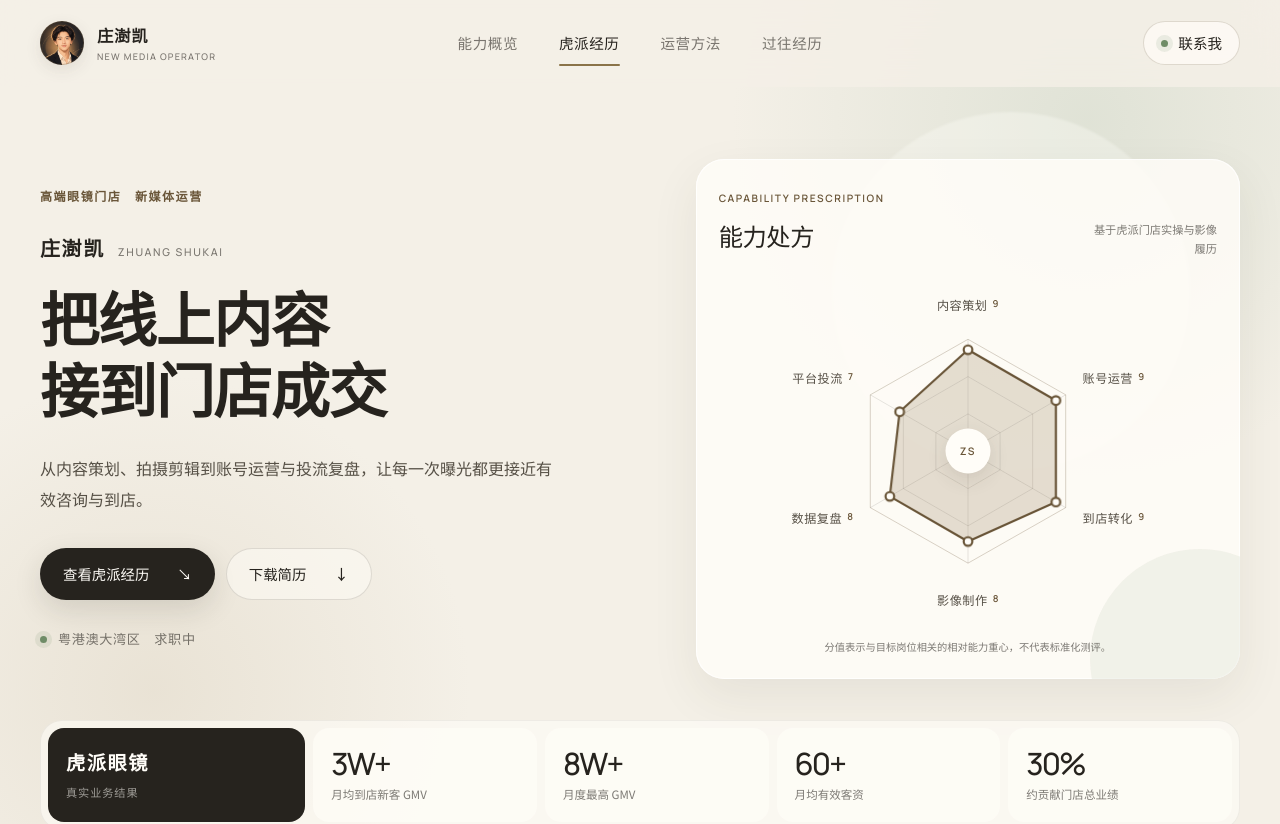
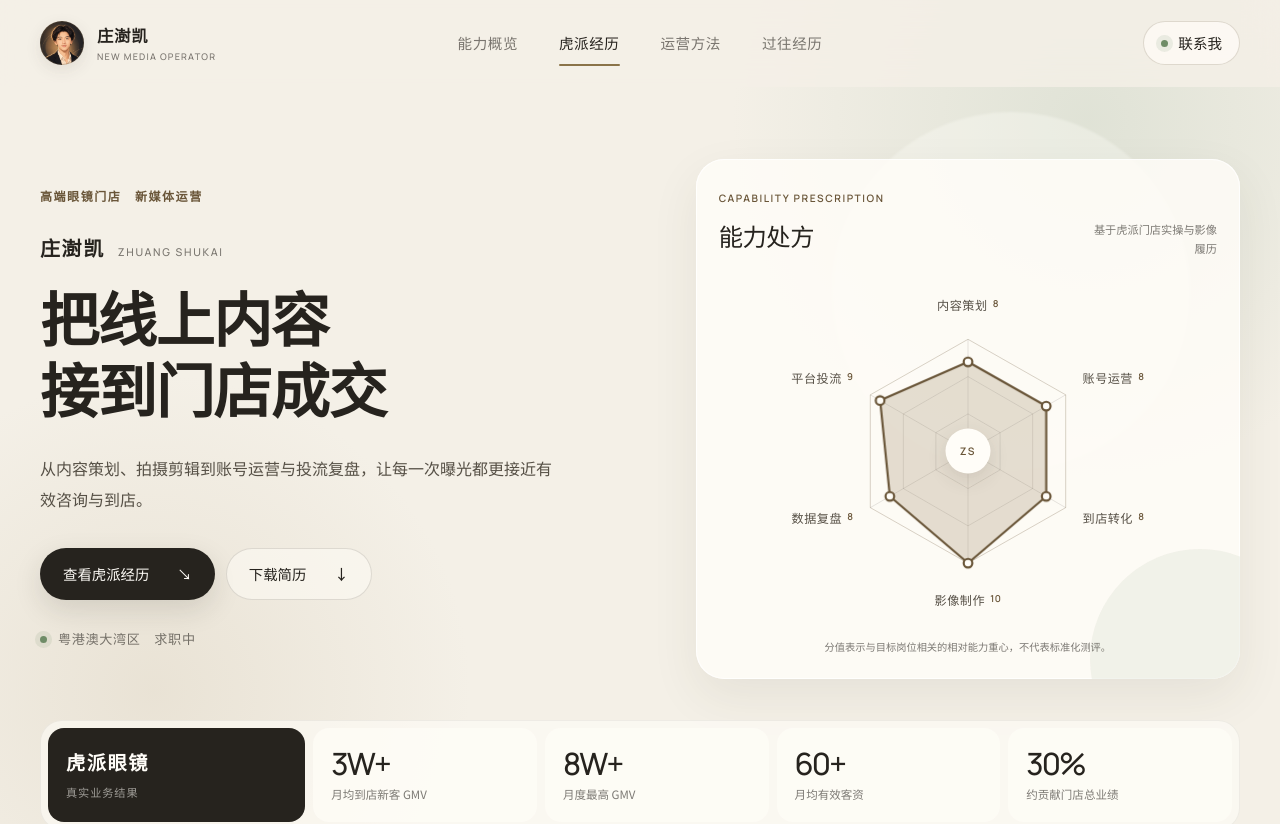
Before and after one commit to 2496739820-netizen/-, a Next.js app: page / in a window 1280 px wide. Shown: the top 824 px of the page. Built offline with nearby package versions, Linux system fonts and the light colour scheme.

Commit message:
Update capability radar priorities

```diff
--- a/app/page.tsx
+++ b/app/page.tsx
@@ -12,12 +12,12 @@ const metrics = [
 ];
 
 const capabilities = [
-  { label: "内容策划", score: 9 },
-  { label: "账号运营", score: 9 },
-  { label: "到店转化", score: 9 },
-  { label: "影像制作", score: 8 },
+  { label: "内容策划", score: 8 },
+  { label: "账号运营", score: 8 },
+  { label: "到店转化", score: 8 },
+  { label: "影像制作", score: 10 },
   { label: "数据复盘", score: 8 },
-  { label: "平台投流", score: 7 },
+  { label: "平台投流", score: 9 },
 ];
 
 const caseStories = [
@@ -113,7 +113,7 @@ function CapabilityRadar() {
         >
           <title id="radar-svg-title">庄澍凯新媒体运营能力雷达图</title>
           <desc id="radar-svg-desc">
-            内容策划九分、账号运营九分、到店转化九分、影像制作八分、数据复盘八分、平台投流七分。
+            内容策划八分、账号运营八分、到店转化八分、影像制作十分、数据复盘八分、平台投流九分。
           </desc>
           <g className="radar-plot">
             <g className="radar-grid" aria-hidden="true">
@@ -129,28 +129,28 @@ function CapabilityRadar() {
             </g>
             <polygon
               className="radar-area"
-              points="260,88 361.3,146.5 361.3,263.5 260,309 169.9,257 181.2,159.5"
+              points="260,102 350.1,153 350.1,257 260,334 169.9,257 158.7,146.5"
             />
             <polyline
               className="radar-stroke"
-              points="260,88 361.3,146.5 361.3,263.5 260,309 169.9,257 181.2,159.5 260,88"
+              points="260,102 350.1,153 350.1,257 260,334 169.9,257 158.7,146.5 260,102"
             />
             <g className="radar-dots" aria-hidden="true">
-              <circle cx="260" cy="88" r="5" />
-              <circle cx="361.3" cy="146.5" r="5" />
-              <circle cx="361.3" cy="263.5" r="5" />
-              <circle cx="260" cy="309" r="5" />
+              <circle cx="260" cy="102" r="5" />
+              <circle cx="350.1" cy="153" r="5" />
+              <circle cx="350.1" cy="257" r="5" />
+              <circle cx="260" cy="334" r="5" />
               <circle cx="169.9" cy="257" r="5" />
-              <circle cx="181.2" cy="159.5" r="5" />
+              <circle cx="158.7" cy="146.5" r="5" />
             </g>
           </g>
           <g className="radar-labels" aria-hidden="true">
-            <text x="260" y="42" textAnchor="middle"><tspan>内容策划</tspan><tspan className="radar-score" dx="6">9</tspan></text>
-            <text x="392" y="126" textAnchor="start"><tspan>账号运营</tspan><tspan className="radar-score" dx="6">9</tspan></text>
-            <text x="392" y="288" textAnchor="start"><tspan>到店转化</tspan><tspan className="radar-score" dx="6">9</tspan></text>
-            <text x="260" y="382" textAnchor="middle"><tspan>影像制作</tspan><tspan className="radar-score" dx="6">8</tspan></text>
+            <text x="260" y="42" textAnchor="middle"><tspan>内容策划</tspan><tspan className="radar-score" dx="6">8</tspan></text>
+            <text x="392" y="126" textAnchor="start"><tspan>账号运营</tspan><tspan className="radar-score" dx="6">8</tspan></text>
+            <text x="392" y="288" textAnchor="start"><tspan>到店转化</tspan><tspan className="radar-score" dx="6">8</tspan></text>
+            <text x="260" y="382" textAnchor="middle"><tspan>影像制作</tspan><tspan className="radar-score" dx="6">10</tspan></text>
             <text x="128" y="288" textAnchor="end"><tspan>数据复盘</tspan><tspan className="radar-score" dx="6">8</tspan></text>
-            <text x="128" y="126" textAnchor="end"><tspan>平台投流</tspan><tspan className="radar-score" dx="6">7</tspan></text>
+            <text x="128" y="126" textAnchor="end"><tspan>平台投流</tspan><tspan className="radar-score" dx="6">9</tspan></text>
           </g>
         </svg>
         <span className="radar-seal" aria-hidden="true">ZS</span>
```
Also changed, not shown: 1 other file (tests, documents, lock files or other folders).
